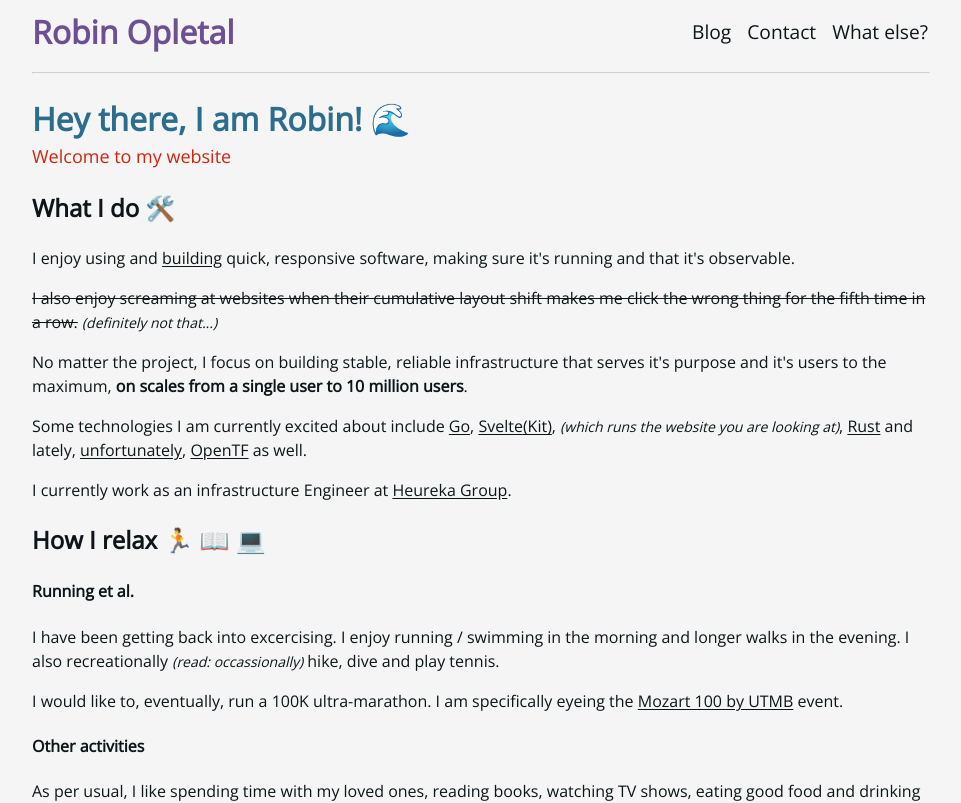
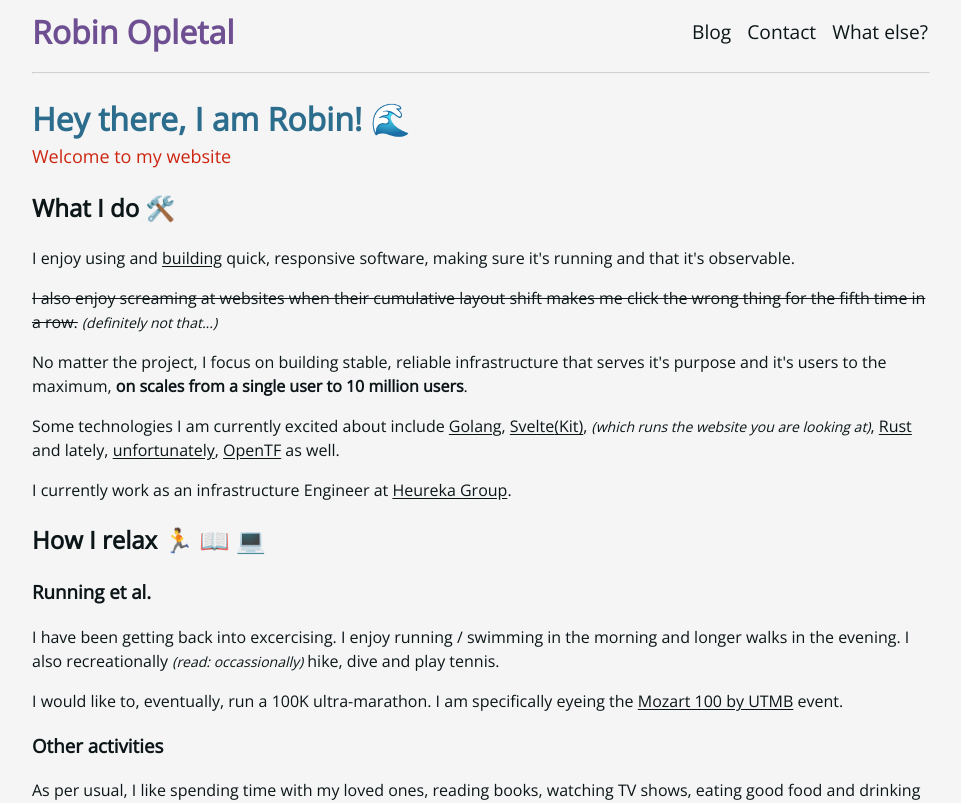
Before and after one commit to fourstepper/robinopletal.com, a SvelteKit app: page / in a window 1280 px wide. Shown: the top 803 px of the page, without its empty margins (160-1121 px from the left). Built offline with nearby package versions, Linux system fonts and the light colour scheme; a small style sheet from the web is missing; a web font is replaced by a local one.

Commit message:
fix(seo): small homepage adjustments

```diff
--- a/src/routes/+page.svelte
+++ b/src/routes/+page.svelte
@@ -33,7 +33,7 @@
   </p>
   <p>
     Some technologies I am currently excited about include
-    <a title="Golang website" href="https://go.dev">Go</a>,
+    <a title="Golang website" href="https://go.dev">Golang</a>,
     <a title="Svelte website" href="https://svelte.dev">Svelte</a><a
       title="SvelteKit website"
       href="https://kit.svelte.dev">(Kit)</a
@@ -54,7 +54,7 @@
     >.
   </p>
   <h2>How I relax 🏃 📖 💻</h2>
-  <h4>Running et al.</h4>
+  <h3>Running et al.</h3>
   <p>
     I have been getting back into excercising. I enjoy running / swimming in the
     morning and longer walks in the evening. I also recreationally <span
@@ -68,7 +68,7 @@
       href="https://mozart.utmb.world/">Mozart 100 by UTMB</a
     > event.
   </p>
-  <h4>Other activities</h4>
+  <h3>Other activities</h3>
   <p>
     As per usual, I like spending time with my loved ones, reading books,
     watching TV shows, eating good food and drinking great coffee. Nothing
```
